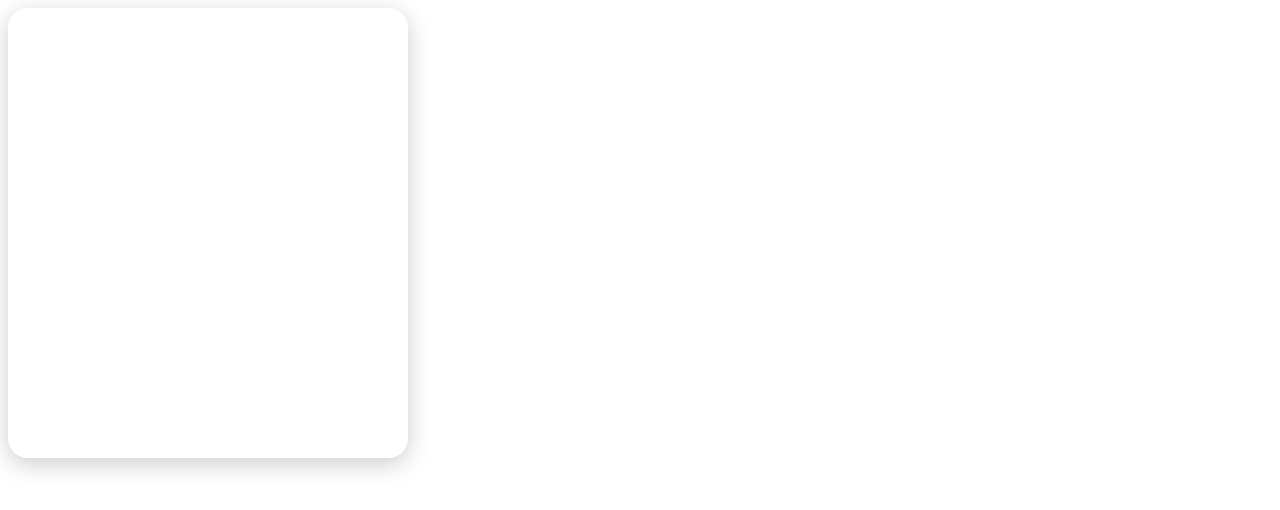
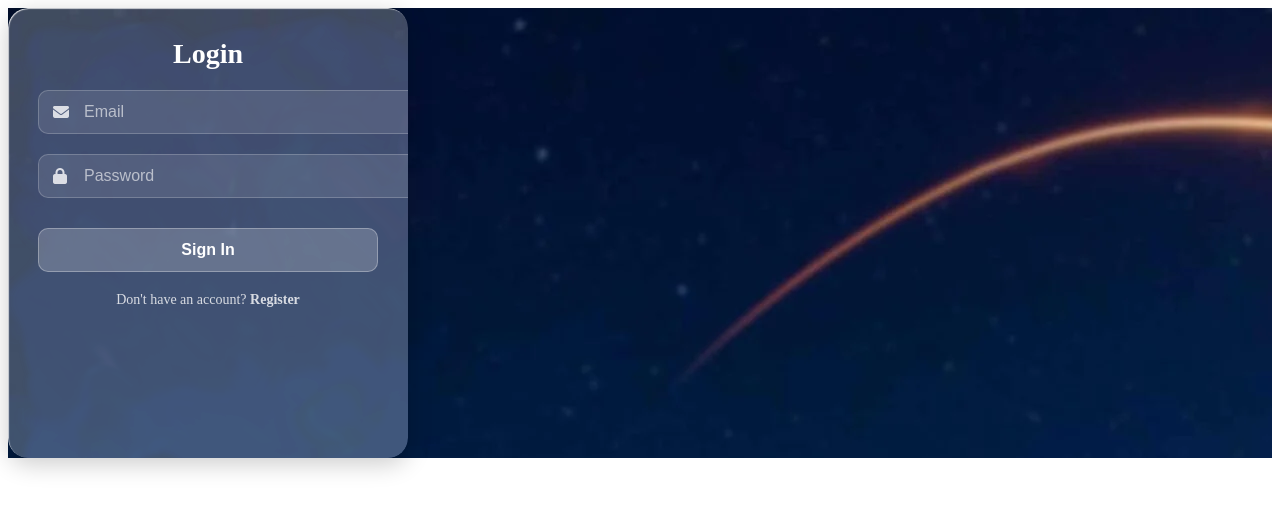
Before and after one commit to Lonebaithei/portal-website, a plain HTML site: page index.html in a window 1280 px wide. Drawn offline with Linux system fonts and the light colour scheme.

Commit message:
commit changes

```diff
--- a/styles.css
+++ b/styles.css
@@ -1,3 +1,6 @@
+main {
+    background-image: url(images/starlinking.webp);
+}
 .glass-form {
   --bg-color: rgba(255, 255, 255, 0.25);
   --highlight: rgba(255, 255, 255, 0.75);
```
Also changed, not shown: images/starlinking.webp (added).
